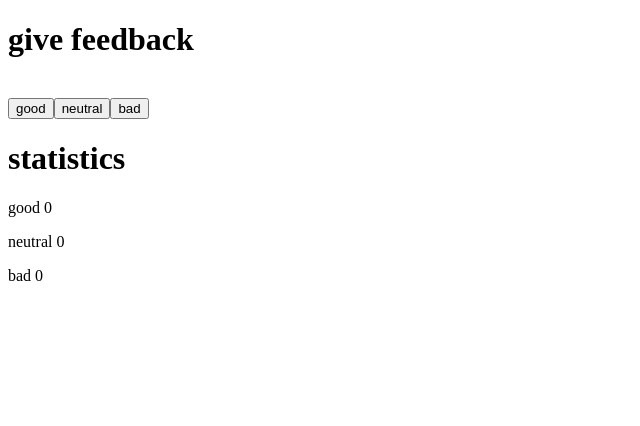
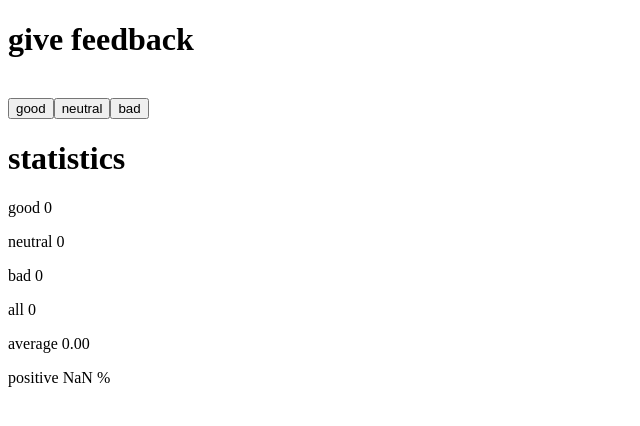
Before and after one commit to SindhuElanco/fullstack-open, a React (Vite) app in the folder part-1/introdemo/: page / in a window 1280 px wide. Shown: the top 426 px of the page, without its empty margins (0-640 px from the left). Built offline with nearby package versions, Linux system fonts and the light colour scheme.

Commit message:
unicafe ex-1.1 step2

```diff
--- a/part-1/introdemo/src/App.jsx
+++ b/part-1/introdemo/src/App.jsx
@@ -17,6 +17,9 @@
       <p>good {good}</p>
       <p>neutral {neutral}</p>
       <p>bad {bad}</p>
+      <p>all {good + neutral + bad}</p>
+      <p>average {((good + neutral + bad) / 3).toFixed(2)}</p>
+      <p>positive {(good / (good + neutral + bad) * 100).toFixed(2)} %</p>
     </div>
   )
 }
```
